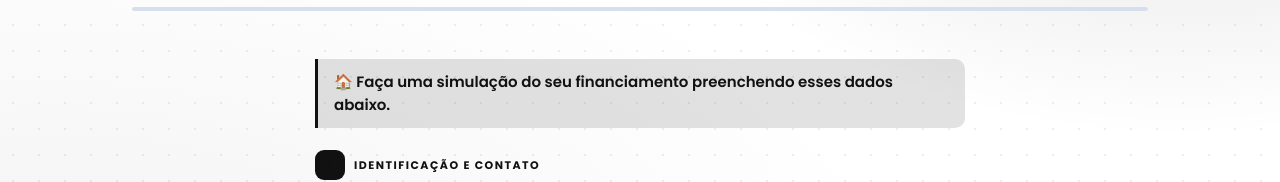
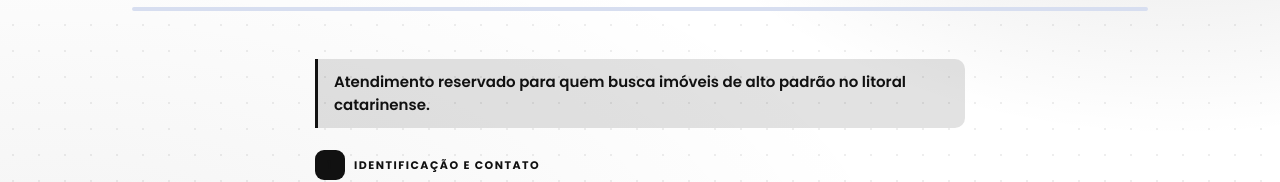
Before and after one commit to Trafseg/ezequiel-venice-1106, a plain HTML site: page index.html in a window 1280 px wide. Shown: the part 300-482 px from the top of the page. Drawn offline with Linux system fonts and the light colour scheme.

Commit message:
Atualização via Central Trafficfy

```diff
--- a/index.html
+++ b/index.html
@@ -210,7 +210,7 @@ function render(){
  document.getElementById('restart').onclick=()=>{for(const key of Object.keys(answers))delete answers[key];leadId=novoLeadId();step=0;render();};
  }else{
  const q=list[step];
- main.innerHTML=`<section class="screen"><p class="mini-headline">🏠 Faça uma simulação do seu financiamento preenchendo esses dados abaixo.</p><div class="step-label"><b>${step+1}</b>${q.group}</div><h2 id="questionTitle" tabindex="-1">${q.title}</h2>${q.desc?`<p class="desc" id="description">${q.desc}</p>`:''}<form id="questionForm" novalidate>${q.options?`<div class="options" role="radiogroup" aria-labelledby="questionTitle">${q.options.map((option,i)=>`<button type="button" class="option" role="radio" aria-checked="${answers[q.id]===option}" data-index="${i}" tabindex="${answers[q.id]===option||(!answers[q.id]&&i===0)?0:-1}"><span class="key" aria-hidden="true">${String.fromCharCode(65+i)}</span><span>${option}</span><span class="check" aria-hidden="true">✓</span></button>`).join('')}</div>`:`<input class="field" id="answer" aria-label="${q.label}" aria-describedby="description error" type="${q.type||'text'}" ${q.type==='tel'?'inputmode="tel"':''} autocomplete="${q.autocomplete}" maxlength="${q.type==='tel'?20:140}" placeholder="${q.placeholder}" value="${esc(answers[q.id])}" required>`}<p class="error" id="error" role="alert"></p><div class="actions"><button class="primary" type="submit">${step===list.length-1?'Concluir':'Continuar'} <span class="arrow" aria-hidden="true">→</span></button><span class="hint">pressione Enter ↵${q.options?' · ou escolha uma letra':''}</span></div></form></section>`;
+ main.innerHTML=`<section class="screen"><p class="mini-headline">Atendimento reservado para quem busca imóveis de alto padrão no litoral catarinense.</p><div class="step-label"><b>${step+1}</b>${q.group}</div><h2 id="questionTitle" tabindex="-1">${q.title}</h2>${q.desc?`<p class="desc" id="description">${q.desc}</p>`:''}<form id="questionForm" novalidate>${q.options?`<div class="options" role="radiogroup" aria-labelledby="questionTitle">${q.options.map((option,i)=>`<button type="button" class="option" role="radio" aria-checked="${answers[q.id]===option}" data-index="${i}" tabindex="${answers[q.id]===option||(!answers[q.id]&&i===0)?0:-1}"><span class="key" aria-hidden="true">${String.fromCharCode(65+i)}</span><span>${option}</span><span class="check" aria-hidden="true">✓</span></button>`).join('')}</div>`:`<input class="field" id="answer" aria-label="${q.label}" aria-describedby="description error" type="${q.type||'text'}" ${q.type==='tel'?'inputmode="tel"':''} autocomplete="${q.autocomplete}" maxlength="${q.type==='tel'?20:140}" placeholder="${q.placeholder}" value="${esc(answers[q.id])}" required>`}<p class="error" id="error" role="alert"></p><div class="actions"><button class="primary" type="submit">${step===list.length-1?'Concluir':'Continuar'} <span class="arrow" aria-hidden="true">→</span></button><span class="hint">pressione Enter ↵${q.options?' · ou escolha uma letra':''}</span></div></form></section>`;
  if(q.options){main.querySelectorAll('.option').forEach(button=>button.onclick=()=>selectOption(Number(button.dataset.index)));}
  else{const input=document.getElementById('answer');input.addEventListener('input',()=>{answers[q.id]=input.value;input.removeAttribute('aria-invalid');document.getElementById('error').textContent='';});if(q.type==='tel')input.addEventListener('input',()=>{let digits=input.value.replace(/\D/g,'');if(digits.startsWith('55')&&digits.length>11)digits=digits.slice(2);digits=digits.slice(0,11);input.value=digits.length>2?'('+digits.slice(0,2)+') '+digits.slice(2,digits.length>10?7:6)+(digits.length>6?'-'+digits.slice(digits.length>10?7:6):''):digits;answers[q.id]=input.value;});}
  document.getElementById('questionForm').onsubmit=event=>{event.preventDefault();advance();};
```
